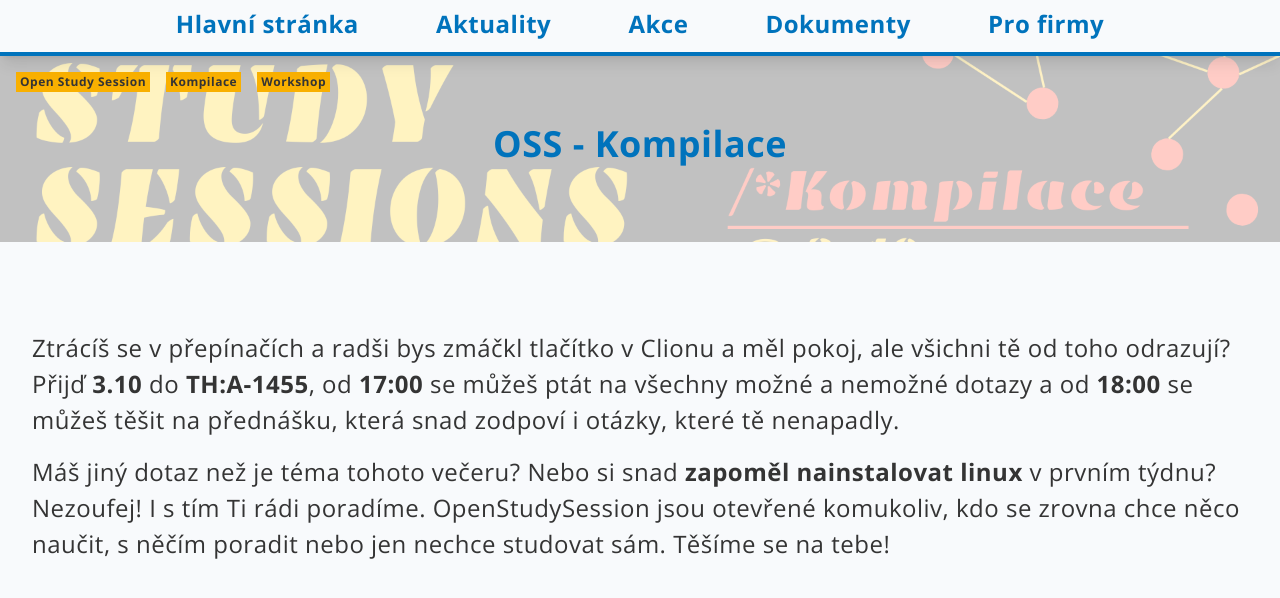
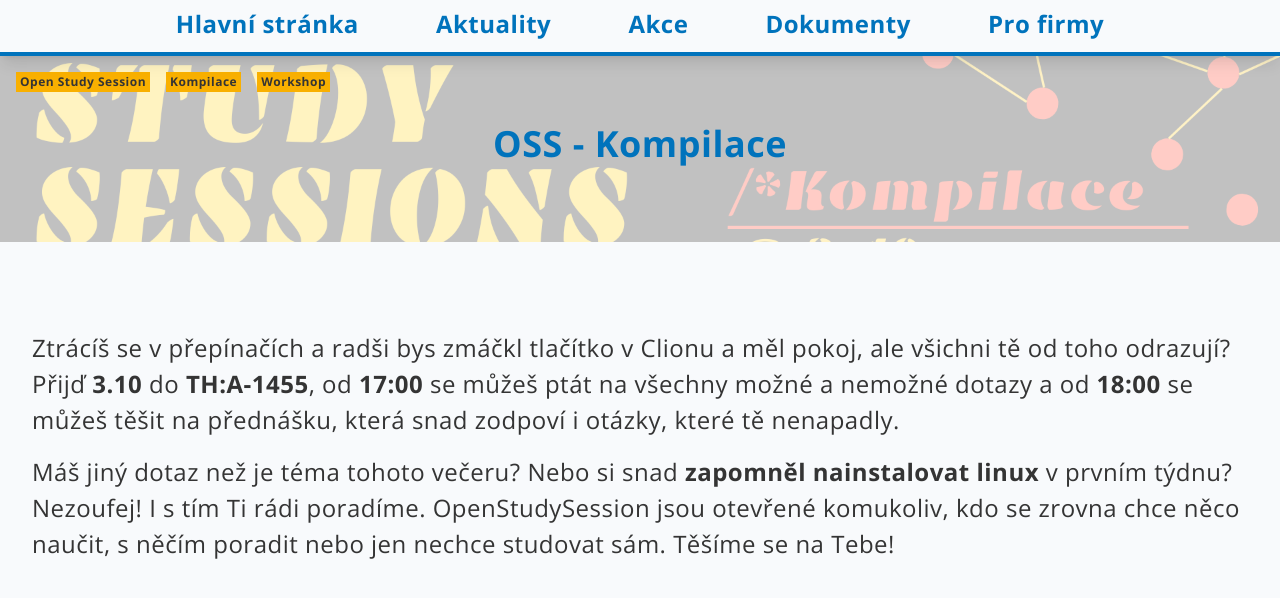
Before and after one commit to klubFITpp/klubfitpp, a Jekyll site: the page built from _events/2024-10-03-oss-kompilace.md, in a window 1280 px wide. Shown: the top 598 px of the page. Built offline with Jekyll 4.4.1, drawn with Linux system fonts in a browser that asks for light colours.

Commit message:
EVENTS: zapomněla jsem, že ve slově zapomněl je mne:)

```diff
--- a/_events/2024-10-03-oss-kompilace.md
+++ b/_events/2024-10-03-oss-kompilace.md
@@ -19,4 +19,4 @@ Ztrácíš se v přepínačích a radši bys zmáčkl tlačítko v Clionu a měl
 Přijď **3.10** do **TH:A-1455**, od **17:00** se můžeš ptát na všechny možné a nemožné dotazy a od **18:00**
 se můžeš těšit na přednášku, která snad zodpoví i otázky, které tě nenapadly.
 
-Máš jiný dotaz než je téma tohoto večeru? Nebo si snad **zapoměl nainstalovat linux** v prvním týdnu? Nezoufej! I s tím Ti rádi poradíme. OpenStudySession jsou otevřené komukoliv, kdo se zrovna chce něco naučit, s něčím poradit nebo jen nechce studovat sám. Těšíme se na tebe!
+Máš jiný dotaz než je téma tohoto večeru? Nebo si snad **zapomněl nainstalovat linux** v prvním týdnu? Nezoufej! I s tím Ti rádi poradíme. OpenStudySession jsou otevřené komukoliv, kdo se zrovna chce něco naučit, s něčím poradit nebo jen nechce studovat sám. Těšíme se na Tebe!
```
Also changed, not shown: _events/2024-10-17-oss-debugging copy.md (+1 -1 lines), _events/2024-10-24-oss-cisty_kod.md (+1 -1 lines).
